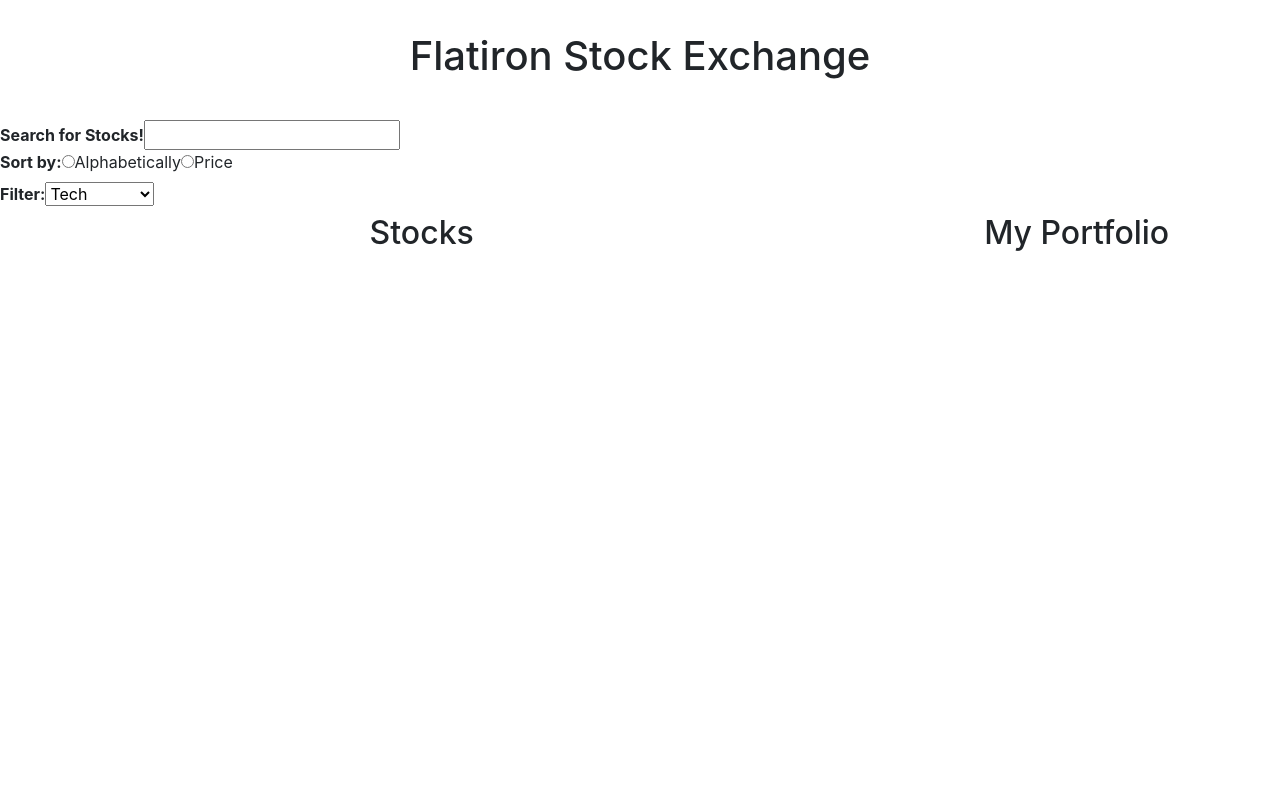
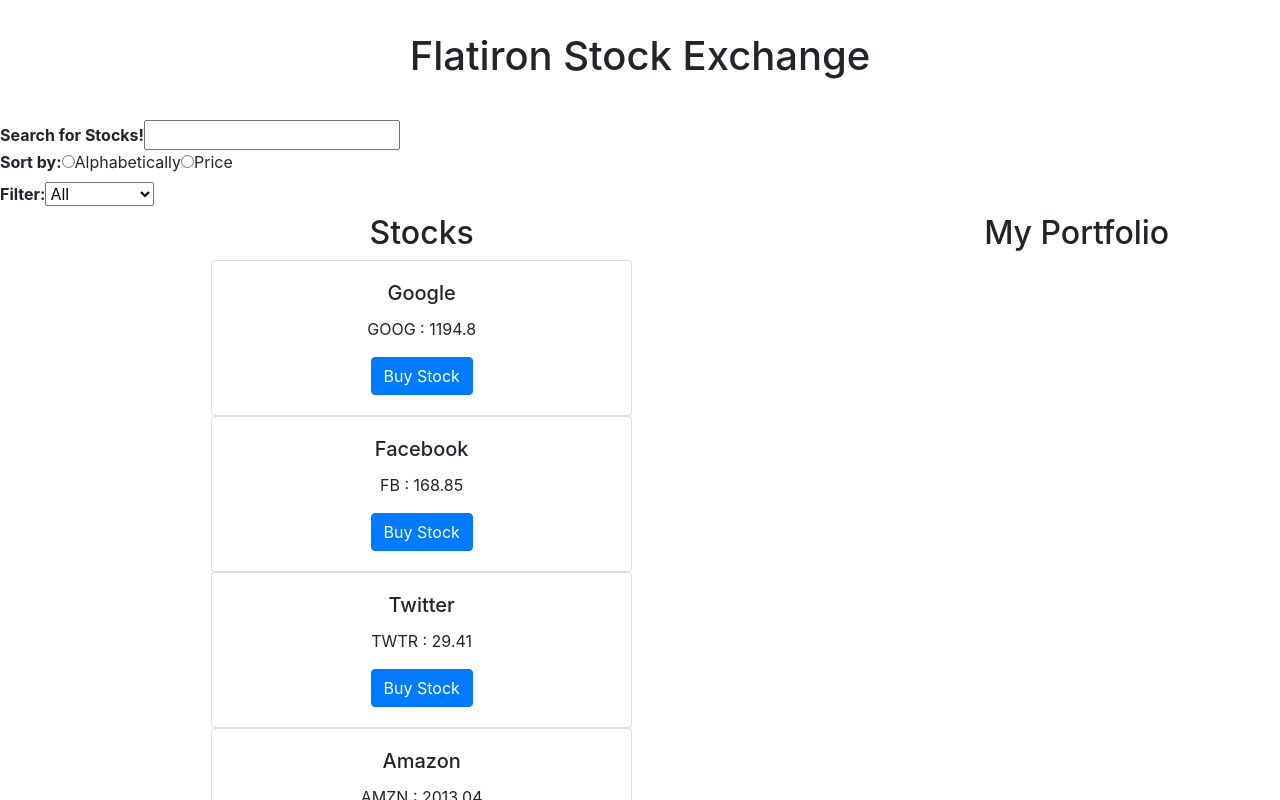
Before and after one commit to spraguesy/react-stocks, a React (Create React App) app: page / in a window 1280 px wide. Shown: the top 800 px of the page. Built offline with nearby package versions, Linux system fonts and the light colour scheme; data requests are answered from the project's data file.

Commit message:
solution

```diff
--- a/src/components/PortfolioStock.js
+++ b/src/components/PortfolioStock.js
@@ -1,9 +1,9 @@
 import React,{Fragment} from 'react'
 
-const Stock = () => (
+const Stock = (props) => (
   <Fragment>
     <li class="list-group-item">
-      {//ticker name: price
+      {`${props.stock.ticker} : ${props.stock.price}`
       }
     </li>
   </Fragment>
--- a/src/components/SearchBar.js
+++ b/src/components/SearchBar.js
@@ -1,26 +1,27 @@
 import React, { Component, Fragment } from 'react';
 
-const SearchBar = () => {
+const SearchBar = (props) => {
   return (
     <Fragment>
       <strong>Search for Stocks!</strong>
-      <input type="text" onChange={null}/>
+      <input type="text" onChange={props.handleInput} value={props.filterTerm}/>
       <br/>
 
       <strong>Sort by:</strong>
       <label>
-        <input type="radio" value="Alphabetically" checked={null} onChange={null}/>
+        <input type="radio" value="Alphabetically" checked={props.sortBy === "Alphabetically"} onChange={props.handleRadio}/>
         Alphabetically
       </label>
       <label>
-        <input type="radio" value="Price" checked={null} onChange={null}/>
+        <input type="radio" value="Price" checked={props.sortBy === "Price"} onChange={props.handleRadio}/>
         Price
       </label>
       <br/>
 
       <label>
         <strong>Filter:</strong>
-        <select onChange={null}>
+        <select onChange={props.handleSelect} value={props.selectSort}>
+          <option value="All">All</option>
           <option value="Tech">Tech</option>
           <option value="Sportswear">Sportswear</option>
           <option value="Finance">Finance</option>
--- a/src/components/Stock.js
+++ b/src/components/Stock.js
@@ -1,17 +1,17 @@
 import React,{Fragment} from 'react'
 
-const Stock = () => (
+const Stock = (props) => (
   <Fragment>
 
     <div className="card">
       <div className="card-body">
         <h5 className="card-title">{
-            //Company Name
+            props.stock.name
           }</h5>
         <p className="card-text">{
-            //ticker: stock price
+            `${props.stock.ticker} : ${props.stock.price}`
           }</p>
-        <button className="btn btn-primary">Buy Stock</button>
+        <button className="btn btn-primary" onClick={() => props.addStock(props.stock)}>Buy Stock</button>
       </div>
     </div>
 
--- a/src/containers/MainContainer.js
+++ b/src/containers/MainContainer.js
@@ -5,32 +5,87 @@
 
 class MainContainer extends Component {
 
-  handleInput(){
-
+  constructor(props) {
+    super(props);
+    this.state =
+    {
+      stocks: [],
+      boughtStocks: [],
+      filterTerm: "",
+      sortBy: "",
+      selectSort: "All"
+    };
   }
 
-  handleRadio(){
-
+  componentDidMount() {
+    fetch("http://localhost:3000/stocks")
+    .then(res => res.json())
+    .then(stocks => this.setState({stocks: stocks}))
   }
 
-  handleSelect(){
+  addStock = (stock) => {
+    const stocksArr = [... this.state.boughtStocks, stock]
+    this.setState({boughtStocks: stocksArr})
+    // this.setState((prevState) => {
+    //   return {boughtStocks: [...prevState.boughtStocks, stock]}
+    // })
+  }
 
+  handleInput = (event) => {
+    this.setState({filterTerm: event.target.value.toLowerCase()})
+  }
+
+  handleRadio= (event) => {
+    this.setState({sortBy: event.target.value})
+  }
+
+  handleSelect = (event) =>{
+    this.setState({selectSort: event.target.value})
+  }
+
+  chooseStocks = () => {
+    let tempStocks = [...this.state.stocks]
+    //filtering first by name and/or ticker
+    if(this.state.filterTerm){
+      tempStocks = this.state.stocks.filter(stock => stock.name.toLowerCase().includes(this.state.filterTerm) || stock.ticker.toLowerCase().includes(this.state.filterTerm))
+    }
+
+    if(this.state.selectSort === "All"){
+      tempStocks = [...this.state.stocks]
+    } else {
+      tempStocks = tempStocks.filter(stock => stock.type === this.state.selectSort)
+    }
+    //sort
+    if(this.state.sortBy === "Alphabetically"){
+      return tempStocks.sort((stockA, stockB) => stockA.name.localeCompare(stockB.name))
+    }else if(this.state.sortBy === "Price"){
+      return tempStocks.sort((stockA, stockB) => stockA.price - stockB.price)
+    } else{
+      return tempStocks
+    }
   }
 
   render() {
     return (
       <Fragment>
-        <SearchBar/>
+        <SearchBar
+          handleInput={this.handleInput}
+          filterTerm={this.state.filterTerm}
+          handleRadio={this.handleRadio}
+          sortBy={this.state.sortBy}
+          handleSelect={this.handleSelect}
+          selectSort={this.state.selectSort}
+        />
 
           <div className="row">
             <div className="col-8">
 
-              <StockContainer/>
+              <StockContainer stocks={this.chooseStocks()} addStock={this.addStock}/>
 
             </div>
             <div className="col-4">
 
-              <PortfolioContainer/>
+              <PortfolioContainer boughtStocks={this.state.boughtStocks}/>
 
             </div>
           </div>
--- a/src/containers/PortfolioContainer.js
+++ b/src/containers/PortfolioContainer.js
@@ -8,7 +8,7 @@
         <ul className="list-group">
           <h2>My Portfolio</h2>
           {
-            //render your portfolio stocks here
+            this.props.boughtStocks.map(stock => <PortfolioStock key={stock.id} stock={stock}/>)
           }
         </ul>
       </Fragment>
--- a/src/containers/StockContainer.js
+++ b/src/containers/StockContainer.js
@@ -8,7 +8,7 @@
       <Fragment>
         <h2>Stocks</h2>
         {
-          //render the list of stocks here
+          this.props.stocks.map(stock => <Stock key={stock.id} stock={stock} addStock={this.props.addStock}/>)
         }
       </Fragment>
     );
```
